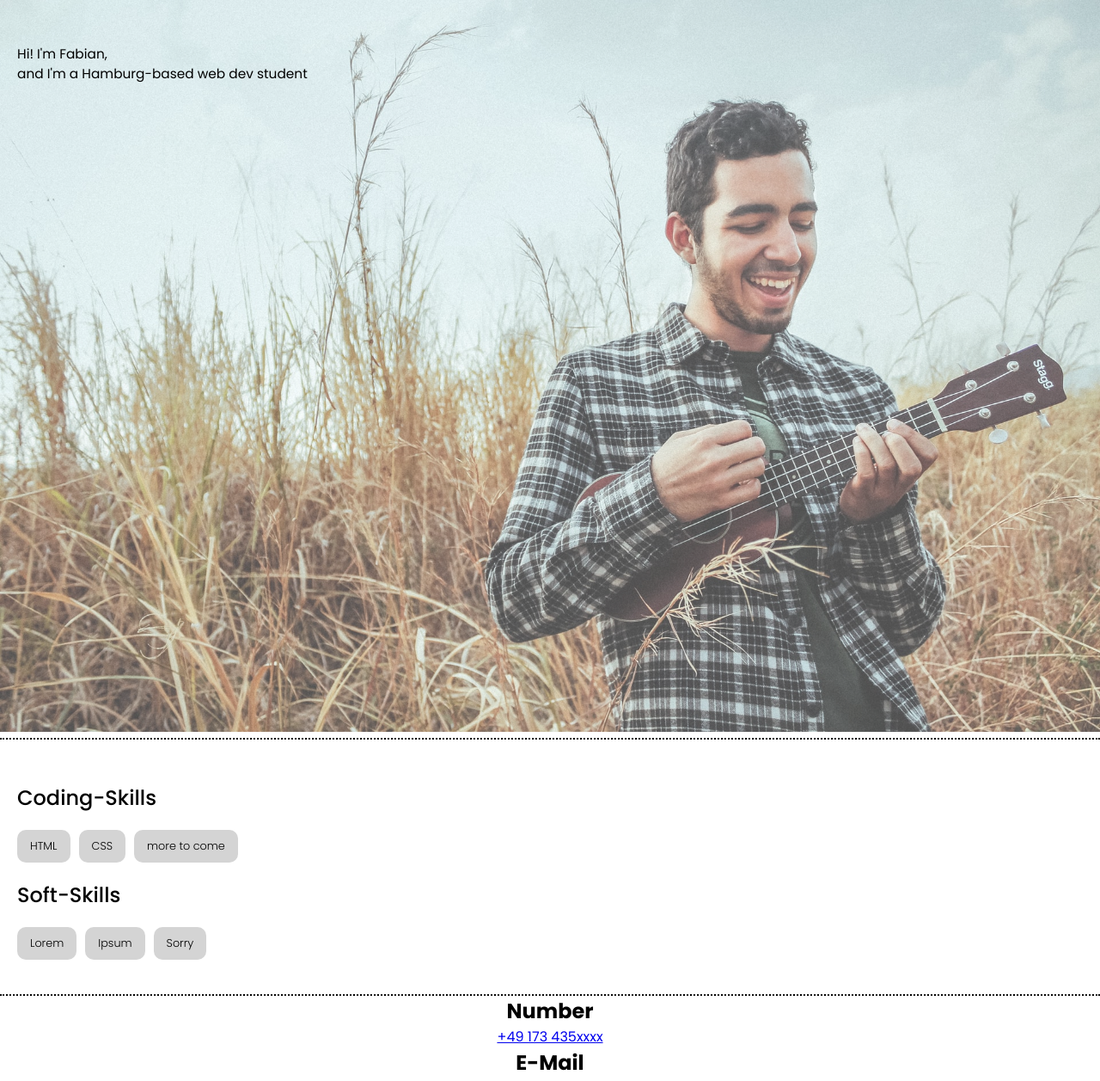
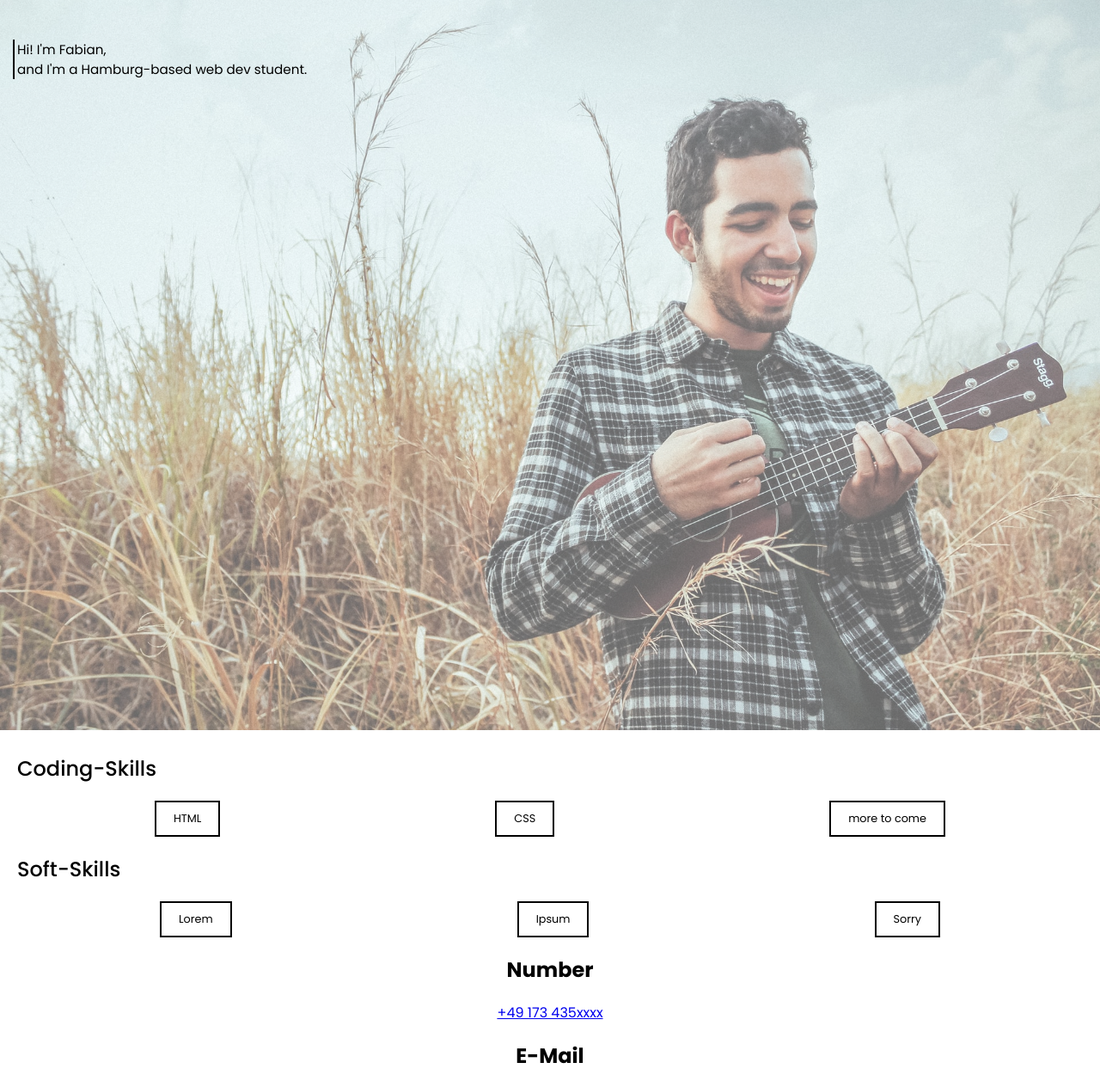
Before and after one commit to FabianAlleblas/personal-website, a plain HTML site: page index.html in a window 1280 px wide. Shown: the part 69-1326 px from the top of the page at 86% size. Drawn offline with Linux system fonts and the light colour scheme.

Commit message:
a lot CSS and changed HTML

```diff
--- a/index.html
+++ b/index.html
@@ -14,10 +14,11 @@
             <a href="#bio">Biography</a>
         </nav>
     </header>
-    <section id="intro" class="intro-section">
+    <section class="intro-section">
         <img src="./assets/notme.jpg" alt="">
-        <p>Hi! I'm Fabian,<br>and I'm a Hamburg-based web dev student</p>
-        <div class="intro-wrapper">
+        <p>Hi! I'm Fabian,<br>and I'm a Hamburg-based web dev student.</p>
+    </section>
+    <section class="skills">
             <h2>Coding-Skills</h2>
             <ul>
                 <li>HTML</li>
@@ -30,7 +31,6 @@
                 <li>Ipsum</li>
                 <li>Sorry</li>
             </ul>
-        </div>
     </section>
     <section id="contact" class="contact">
         <h2>Number</h2>
@@ -38,7 +38,7 @@
         <h2>E-Mail</h2>
         <a href="mailto:fabian@xxxxxxxx.de">fabian@xxxxxxxx.de</a>
     </section>
-    <section id="profiles">
+    <section>
         <div class="github">
             <a href=""><img src="./assets/github.jpg" alt=""></a>
             <h3>Github</h3>
@@ -55,7 +55,6 @@
     <section id="bio">
         <h2>Biography</h2>
         <p>Lorem ipsum dolor sit amet consectetur adipisicing elit. Incidunt nulla harum quia adipisci id? Iste animi architecto est explicabo veniam repudiandae assumenda officia dignissimos nisi. Ullam consequatur tempore laborum veritatis, perspiciatis fuga vel porro soluta sed molestias. Sint voluptates corporis eum nisi, illum omnis consectetur optio tempora iusto, dolore excepturi dignissimos enim adipisci minus dolorum deserunt cum neque assumenda obcaecati odit culpa veritatis delectus possimus accusamus? Exercitationem, perspiciatis dolorum ipsam in quasi, quibusdam voluptatum modi beatae illum recusandae dolores accusantium! Maiores, hic. Blanditiis cupiditate assumenda temporibus numquam officia sunt maxime facilis omnis nihil quibusdam repellendus magnam, enim laboriosam, tenetur nemo.</p>
-        <p>Lorem ipsum dolor sit amet consectetur adipisicing elit. Aspernatur ipsam est illo asperiores nisi, cumque amet et facilis, nobis, hic pariatur in rerum explicabo unde sit ea possimus harum iusto at fugiat ad facere? Enim pariatur dicta, voluptates sint amet dolor nihil totam mollitia soluta recusandae velit aspernatur quasi rerum veritatis? Quasi laboriosam officiis quo blanditiis aut impedit eaque voluptatum quod possimus quas sed quaerat debitis fugiat, assumenda reprehenderit hic laudantium nobis facere laborum recusandae nam dicta neque. Aliquam voluptates deleniti inventore deserunt alias. Nostrum autem, voluptatibus, cupiditate nihil dolorem aspernatur accusamus tenetur deleniti officiis officia nemo, incidunt totam ad!</p>
     </section>
     <section id="cv">
         <h2>Curriculum vitae</h2>
--- a/style.css
+++ b/style.css
@@ -2,14 +2,12 @@
 
 *{
     box-sizing: border-box;
-    margin: 0;
-    padding: 0;
     scroll-behavior: smooth;
 }
 
 body{
+    margin: 0;
     padding: 0;
-    margin: 0;
     font-family: Poppins, sans-serif;
 }
 
@@ -23,12 +21,14 @@ body{
 
 .main-header>h1{
     margin: auto;
-    font-size: 1.75em;
+    margin-left: 20px;
+    font-size: 1.3em;
     font-weight: 500;
 }
 
 .navbar{
-margin: auto;
+    margin: auto;
+    margin-right: 20px;
 }
 
 .navbar>a{
@@ -46,53 +46,41 @@ margin: auto;
     border-bottom: none;
 }
 
-.intro-section{
-    padding-bottom: 40px;
-    border-bottom: 2px dotted black;
-    border-top: 2px dotted black;
+.intro-section>img{
+    width: 100%;
+    opacity: 0.6;
 }
 
-.intro-section>img{
-    max-width: 100%;
-    opacity: 0.7;
-    z-index: -1;
-    }
-
 .intro-section>p{
-    font-size: 0.96em;
-    width: 50%;
+    font-size: 0.95em;
+    width: 60%;
     position: absolute;
-    margin-left: 20px;
-    top: 120px;
+    margin-left: 15px;
+    padding-left: 3px;
+    top: 100px;
+    border-left: 2px solid black;
 }
 
-.intro-wrapper{
-    padding-top: 30px;
-    display: flex;
-    flex-wrap: wrap;
-    border-top: 2px dotted black;
-}
-
-.intro-wrapper>h2{
+.skills>h2{
     font-size: 1.5em;
     font-weight: 500;
-    margin: 20px 0 0 20px;
+    margin: 20px;
     width: 100%;
 }
 
-.intro-wrapper>ul{
+.skills>ul{
     display: flex;
+    justify-content: space-around;
+    margin: 0 20px 0 20px;
+    padding: 0;
     list-style-type: none;
-    margin: 10px 0 0 20px;
 }
 
-.intro-wrapper>ul>li{
+.skills>ul>li{
+    padding: 10px 20px;
     font-size: 0.8em;
-    font-weight: 300;
-    margin: 10px 10px 0 0;
-    padding: 10px 15px;
-    background-color: #d4d4d4;
-    border-radius: 10px;
+    font-weight: 400;
+    border: 2px solid black;
 }
 
 .contact{
```
